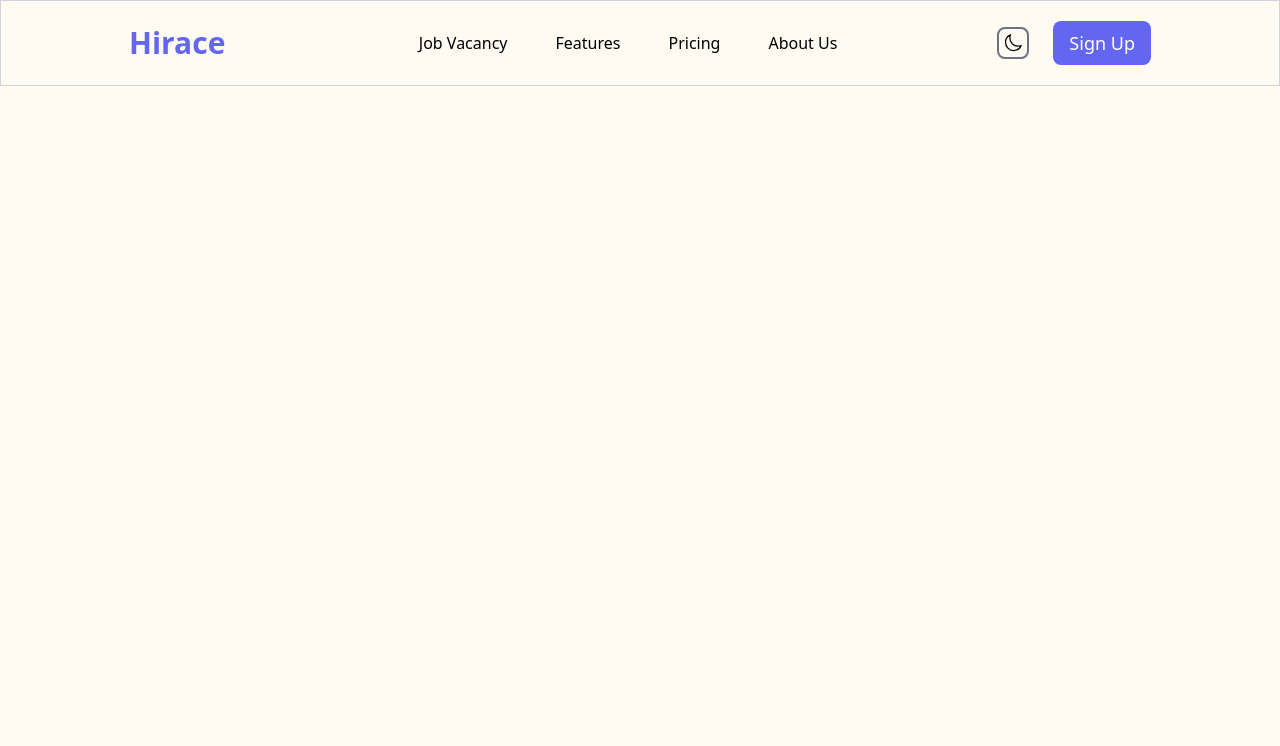
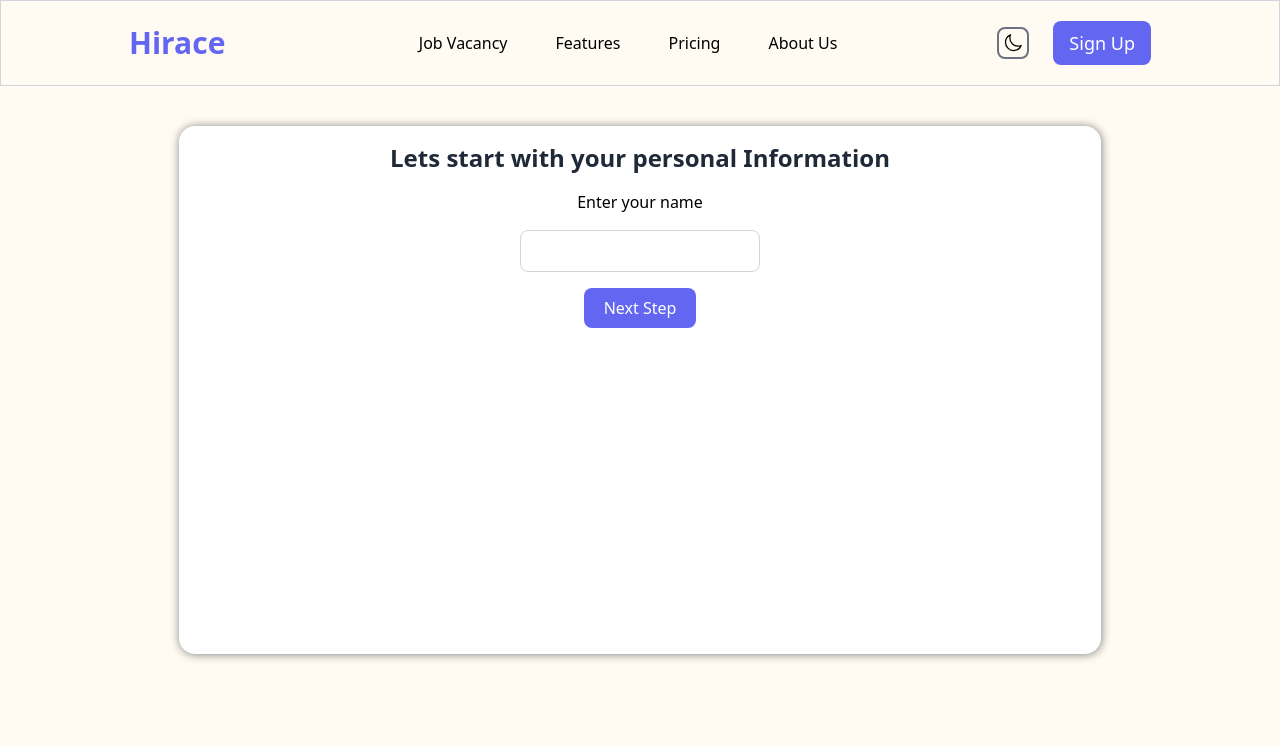
Before and after one commit to prakritip0/task-4, a React (Create React App) app: page /signup in a window 1280 px wide. Shown: the top 746 px of the page. Built offline with nearby package versions, Linux system fonts and the light colour scheme.

Commit message:
add form elements dynamically

```diff
--- a/src/pages/SignUp.tsx
+++ b/src/pages/SignUp.tsx
@@ -1,9 +1,19 @@
 import React from 'react'
+import FormButton from '../utils/FormButton'
+import FormInput from '../utils/FormInput'
+import FormLabel from '../utils/FormLabel'
 
 const SignUp = () => {
   return (
-    <div className='h-[80vh] pt-10 px-4 md:px-[8rem] 2xl:px-[10rem] bg-[#fffaf2]'>
-
+    <div className=' py-10 px-4 md:px-[8rem] 2xl:px-[10rem] bg-[#fffaf2]'>
+      <div className='form py-4 h-[33rem] w-[90%] rounded-2xl m-auto flex flex-col items-center gap-4 bg-white shadow-[0.5px_0.5px_10px_gray]'>
+        <h4 className='text-gray-800 text-2xl font-bold'>Lets start with your personal Information</h4>
+        {/* <label className='text-xs' htmlFor="applicantName">Enter your name</label> */}
+        <FormLabel id='applicantName' labelName ='Enter your name' />
+        {/* <input className=' w-[15rem] px-4 py-2 border border-gray-300 rounded-lg' id='applicantName' type="text" /> */}
+        <FormInput classes="w-[15rem] px-4 py-2 border border-gray-300 rounded-lg" id='applicantName' />
+        <FormButton />
+      </div>
     </div>
   )
 }
--- /dev/null
+++ b/src/utils/FormButton.jsx
@@ -0,0 +1,9 @@
+import React from 'react'
+
+const FormButton = () => {
+  return (
+    <button className='bg-indigo-500 text-white px-4 py-2 w-[7rem] rounded-lg'>Next Step</button>
+  )
+}
+
+export default FormButton
--- /dev/null
+++ b/src/utils/FormInput.tsx
@@ -0,0 +1,14 @@
+import React from 'react'
+
+interface FormInputProps{
+    classes:string,
+    id:string
+}
+
+const FormInput = ({classes,id}:FormInputProps) => {
+  return (
+    <input className={classes} type="text" id={id} />
+  )
+}
+
+export default FormInput
--- /dev/null
+++ b/src/utils/FormLabel.tsx
@@ -0,0 +1,14 @@
+import React from 'react'
+
+interface FormLabelProps{
+    labelName:string,
+    id:string
+}
+
+const FormLabel = ({id, labelName}:FormLabelProps) => {
+  return (
+    <label htmlFor={id}>{labelName}</label>
+  )
+}
+
+export default FormLabel
--- a/tailwind.config.js
+++ b/tailwind.config.js
@@ -3,7 +3,9 @@ export default {
   content: ["./src/**/*.{js,jsx,ts,tsx}"],
   darkMode: "class",
   theme: {
-    extend: {},
+    extend: {
+
+    },
   },
   plugins: [],
 }
```
